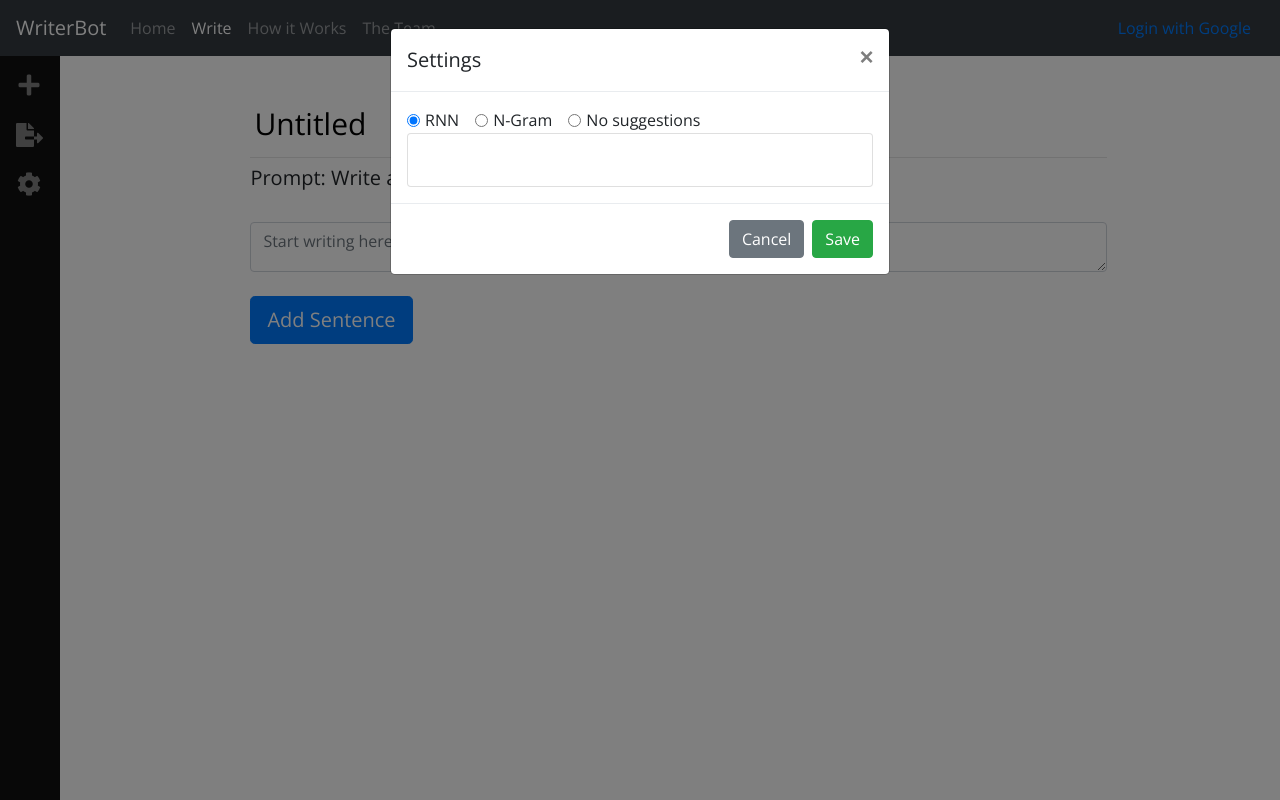
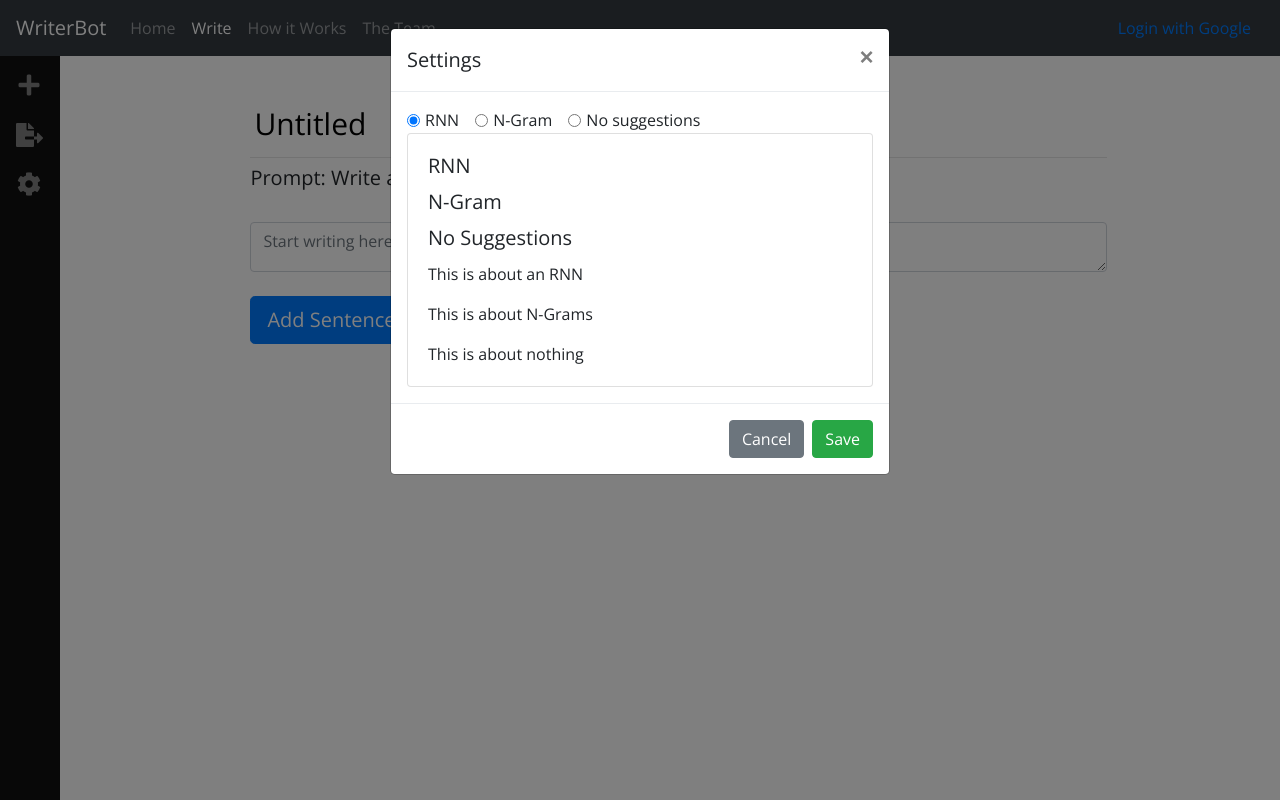
Before and after one commit to alcofrisbas/storytelling-with-skynet, a Django app: page /write/ in a window 1280 px wide, after a click that opens the changed part. Run offline with Django 3.2, Linux system fonts and the light colour scheme; data comes from the database, SQL or seed files in the repository; parts of the project's set-up code (start-up, migrations or seed data) failed here and were passed over; some libraries are stand-ins or nearby versions.

Commit message:
Added filler text to settings
This fixes: #8

```diff
--- a/writerbot-webapp/webapp/static/js/webapp.js
+++ b/writerbot-webapp/webapp/static/js/webapp.js
@@ -1,3 +1,4 @@
+var generation_mode = 1;
 // JS for highlighting menu items
 // a bit hacky, but effective.
 // will patch with jquery as needed.
@@ -119,3 +120,60 @@
         $("#title-form").submit();
     }
 });
+
+function update_settings(mode){
+    console.log("setting Mode: "+mode);
+    generation_mode = mode;
+    console.log(generation_mode);
+}
+
+function change_setting_text(){
+    console.log(generation_mode);
+
+    if (generation_mode == 1){
+        document.getElementById("rnn-settings-title").style.display = "block";
+        document.getElementById("ngram-settings-title").style.display = "none";
+        document.getElementById("none-settings-title").style.display = "none";
+
+        document.getElementById("rnn-settings-content").style.display = "block";
+        document.getElementById("ngram-settings-content").style.display = "none";
+        document.getElementById("none-settings-content").style.display = "none";
+    }
+    if (generation_mode == 2){
+        document.getElementById("rnn-settings-title").style.display = "none";
+        document.getElementById("ngram-settings-title").style.display = "block";
+        document.getElementById("none-settings-title").style.display = "none";
+
+        document.getElementById("rnn-settings-content").style.display = "none";
+        document.getElementById("ngram-settings-content").style.display = "block";
+        document.getElementById("none-settings-content").style.display = "none";
+    }
+    if (generation_mode == 3){
+        document.getElementById("rnn-settings-title").style.display = "none";
+        document.getElementById("ngram-settings-title").style.display = "none";
+        document.getElementById("none-settings-title").style.display = "block";
+
+        document.getElementById("rnn-settings-content").style.display = "none";
+        document.getElementById("ngram-settings-content").style.display = "none";
+        document.getElementById("none-settings-content").style.display = "block";
+    }
+}
+
+$('input[name=mode]').change(function(){
+    console.log("submitting settings");
+    if (document.getElementById('rnn_mode').checked) {
+        //console.log("rnn_mode checked");
+        generation_mode = 1;
+    }
+    if (document.getElementById('ngram_mode').checked) {
+        //console.log("rnn_mode checked");
+        generation_mode = 2;
+    }
+    if (document.getElementById('none_mode').checked) {
+        //console.log("rnn_mode checked");
+        generation_mode = 3;
+    }
+    console.log(generation_mode);
+
+    change_setting_text();
+});
--- a/writerbot-webapp/webapp/templates/webapp/write.html
+++ b/writerbot-webapp/webapp/templates/webapp/write.html
@@ -26,7 +26,7 @@
     </button>
     <span data-toggle="modal" data-target="#settingsModal" data-target="#id">
         <button class="side-btn" type="button" data-toggle="tooltip" data-placement="right" title="Settings"
-            value="true" name="side-settings" id="side-settings">
+            value="true" name="side-settings" id="side-settings" onclick="update_settings({{ mode }});change_setting_text()">
             <i class="fas fa-cog"></i></button>
     </span>
 </div>
@@ -96,25 +96,29 @@
                     <span aria-hidden="true">&times;</span>
                   </button>
                 </div>
-              <form method="post">
+              <form id="settings-form" method="post">
                   {% csrf_token %}
                   <div class="modal-body">
                       <div class="form-check form-check-inline">
-                          <input class="form-check-input" type="radio" name="mode" id="rnn_mode" onclick="settingsCard(1)" value="rnn_mode" {% if mode == 1 %} checked {% endif %}>
+                          <input class="form-check-input" type="radio" name="mode" id="rnn_mode" value="rnn_mode" {% if mode == 1 %} checked {% endif %}>
                           <label class="form-check-label" for="rnn_mode">RNN</label>
                         </div>
                         <div class="form-check form-check-inline">
-                          <input class="form-check-input" type="radio" name="mode" id="ngram_mode" onclick="settingsCard(2)" value="ngram_mode" {% if mode == 2 %} checked {% endif %}>
+                          <input class="form-check-input" type="radio" name="mode" id="ngram_mode" value="ngram_mode" {% if mode == 2 %} checked {% endif %}>
                           <label class="form-check-label" for="ngram_mode">N-Gram</label>
                         </div>
                         <div class="form-check form-check-inline">
-                          <input class="form-check-input" type="radio" name="mode" id="none_mode" onclick="settingsCard(3)" value="none_mode" {% if mode == 3 %} checked {% endif %}>
+                          <input class="form-check-input" type="radio" name="mode" id="none_mode" value="none_mode" {% if mode == 3 %} checked {% endif %}>
                           <label class="form-check-label" for="none_mode">No suggestions</label>
                         </div>
                         <div class="card">
                             <div class="card-body">
-                                <h5 id="save-info-card-title" class="card-title"></h5>
-                                <p class="card-text" id="save-info-card-content" ></p>
+                                <h5 id="rnn-settings-title" class="card-title">RNN</h5>
+                                <h5 id="ngram-settings-title" class="card-title">N-Gram</h5>
+                                <h5 id="none-settings-title" class="card-title">No Suggestions</h5>
+                                <p class="card-text" id="rnn-settings-content" >This is about an RNN</p>
+                                <p class="card-text" id="ngram-settings-content" >This is about N-Grams</p>
+                                <p class="card-text" id="none-settings-content" >This is about nothing</p>
                             </div>
                         </div>
                   </div>
```
